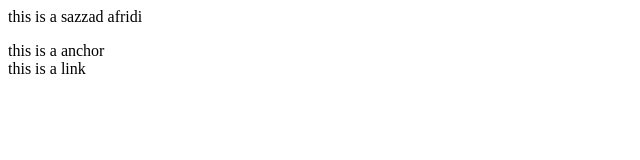
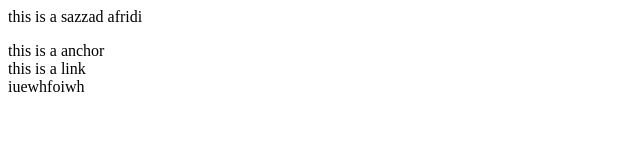
Before and after one commit to S4ZZ4D-AFR1Di/cricket, a plain HTML site: page index.html in a window 1280 px wide. Shown: the full height of the page, 0-640 px from the left. Drawn offline with Linux system fonts and the light colour scheme.

Commit message:
new anchor

```diff
--- a/index.html
+++ b/index.html
@@ -2,3 +2,4 @@
 <a>this is a anchor
 </a>
 <div>this is a link</div>
+<a>iuewhfoiwh</a>
```
